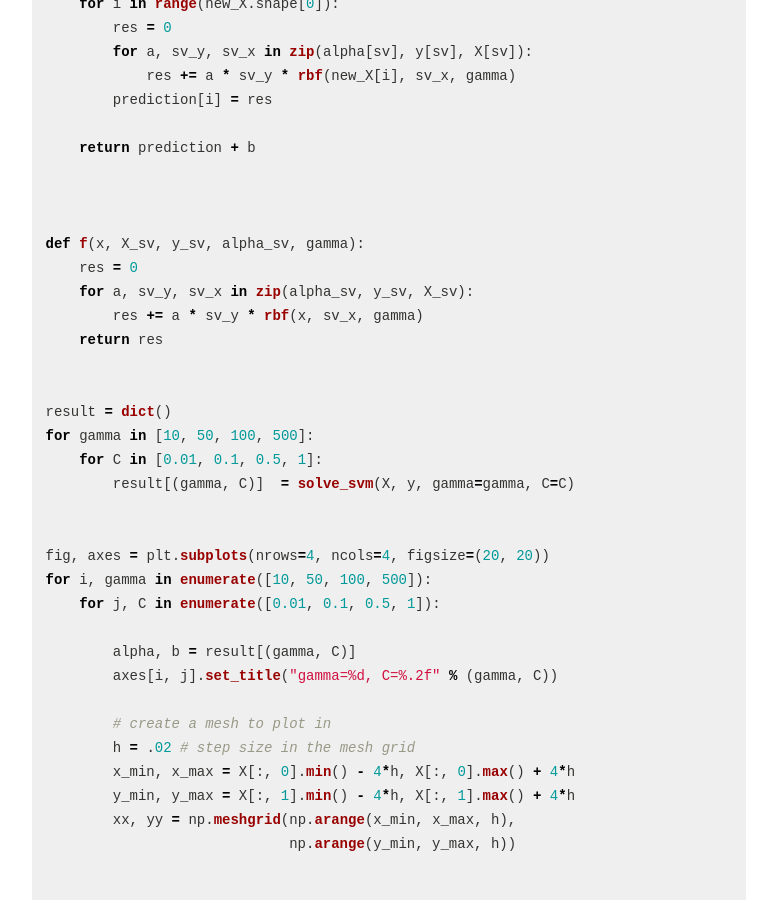
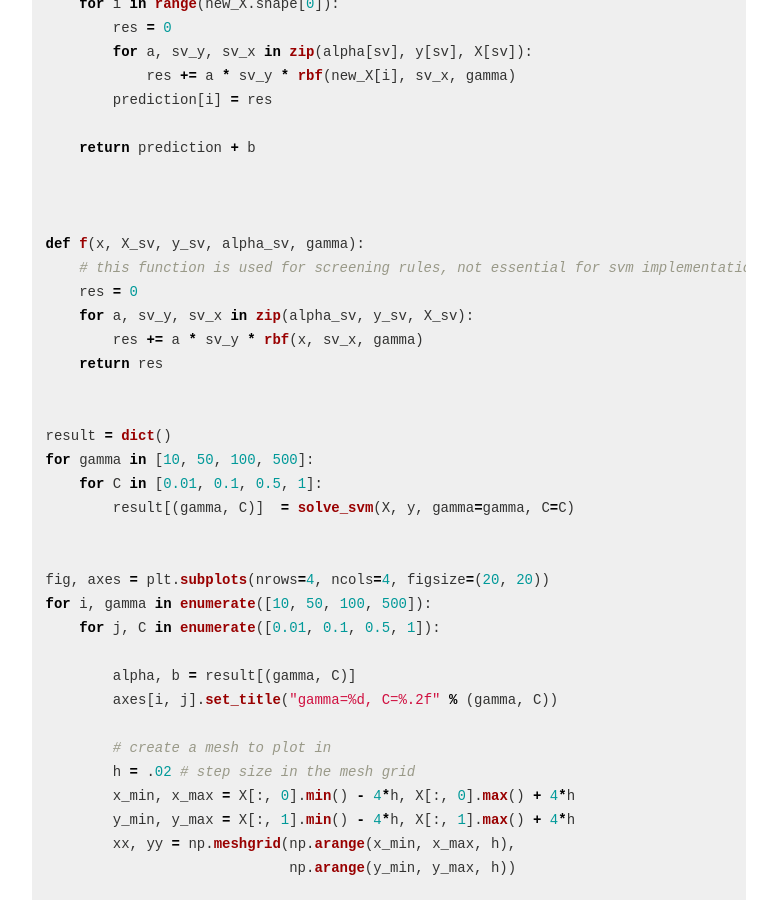
Before and after one commit to ryanyuan42/ryanyuan42.github.io, a Jekyll site: the page built from _posts/2020-04-13-svm_python_implementation.markdown, in a window 1280 px wide and 900 px high, scrolled down 3162 px. Shown: the whole window, without its empty margins (348-1125 px from the left). Built offline with Jekyll 4.4.1, drawn with Linux system fonts in a browser that asks for light colours; nearby versions of some CDN libraries; formulas are drawn with MathJax 3; comment, search, counter and statistics services are not loaded.

Commit message:
Update 2020-04-13-svm_python_implementation.markdown

```diff
--- a/_posts/2020-04-13-svm_python_implementation.markdown
+++ b/_posts/2020-04-13-svm_python_implementation.markdown
@@ -115,6 +115,7 @@ def predict(new_X, alpha, b, X, y, gamma):
 
 
 def f(x, X_sv, y_sv, alpha_sv, gamma):
+    # this function is used for screening rules, not essential for svm implementation
     res = 0
     for a, sv_y, sv_x in zip(alpha_sv, y_sv, X_sv):
         res += a * sv_y * rbf(x, sv_x, gamma)
```
